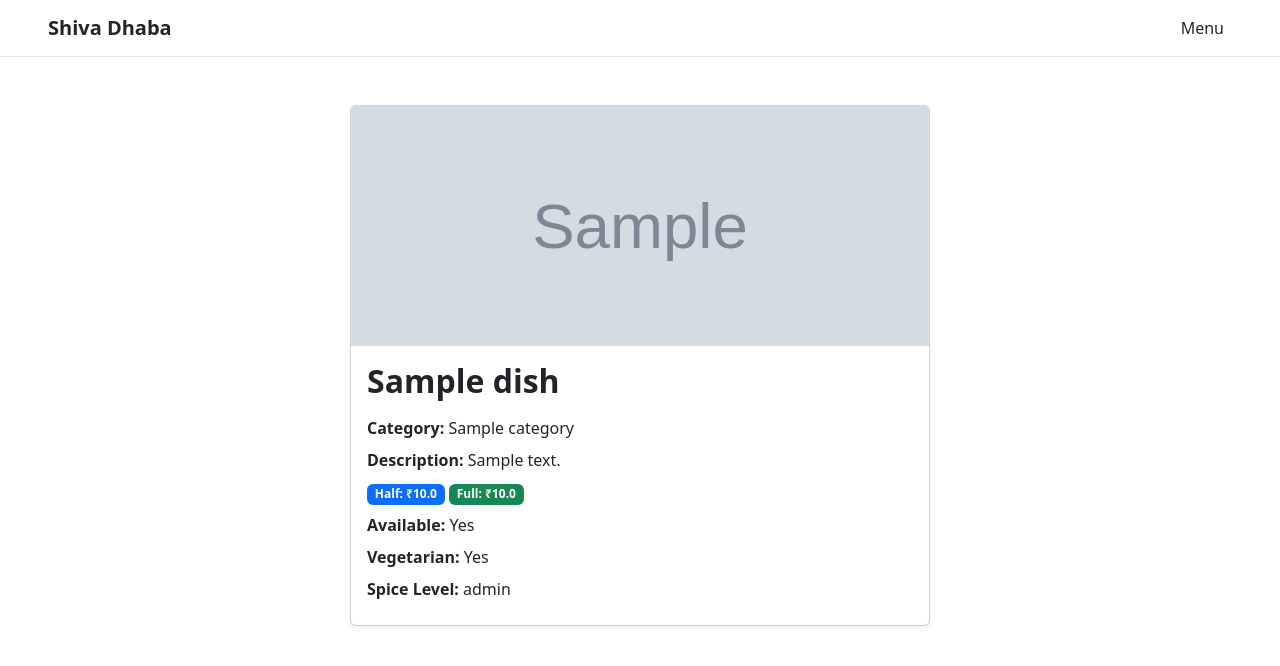
After one commit to Vishwash-chauhan/restro_2, a Flask app: page /shivdhaba/dish/1 in a window 1280 px wide. The commit adds this page. Shown: the top 666 px of the page. Run offline with Flask 3, Linux system fonts and the light colour scheme; tables that the repository leaves empty hold one stand-in row (values such as "Sample post"); grey boxes marked "Sample" are stand-in pictures.

Commit message:
created dish details page

```diff
--- a/app/public.py
+++ b/app/public.py
@@ -12,3 +12,8 @@ def menu():
     else:
         dishes = Dish.query.filter_by(is_available=True).all()
     return render_template('public_menu.html', categories=categories, dishes=dishes, selected_category=category_id)
+
+@public_bp.route('/shivdhaba/dish/<int:dish_id>')
+def dish_detail(dish_id):
+    dish = Dish.query.get_or_404(dish_id)
+    return render_template('dish_detail.html', dish=dish)
--- /dev/null
+++ b/app/templates/public/dish_detail.html
@@ -0,0 +1,28 @@
+{% include 'public_navbar.html' %}
+<div class="container-fluid px-2 px-md-5">
+    <div class="row justify-content-center">
+        <div class="col-12 col-md-8 col-lg-6">
+            <div class="card shadow-sm mt-4">
+                {% if dish.image %}
+                <img src="{{ url_for('static', filename='images/' ~ dish.image) }}" class="card-img-top" alt="{{ dish.name }}" style="object-fit:cover; height:240px;">
+                {% endif %}
+                <div class="card-body">
+                    <h2 class="card-title fw-bold mb-3">{{ dish.name }}</h2>
+                    <p class="mb-2"><strong>Category:</strong> {{ dish.category.name }}</p>
+                    <p class="mb-2"><strong>Description:</strong> {{ dish.description }}</p>
+                    <div class="mb-2">
+                        {% if dish.price_half %}
+                        <span class="badge bg-primary">Half: ₹{{ dish.price_half }}</span>
+                        {% endif %}
+                        {% if dish.price_full %}
+                        <span class="badge bg-success">Full: ₹{{ dish.price_full }}</span>
+                        {% endif %}
+                    </div>
+                    <p class="mb-2"><strong>Available:</strong> {{ 'Yes' if dish.is_available else 'No' }}</p>
+                    <p class="mb-2"><strong>Vegetarian:</strong> {{ 'Yes' if dish.is_vegetarian else 'No' }}</p>
+                    <p class="mb-2"><strong>Spice Level:</strong> {{ dish.spice_level }}</p>
+                </div>
+            </div>
+        </div>
+    </div>
+</div>
--- a/app/templates/public/public_menu.html
+++ b/app/templates/public/public_menu.html
@@ -19,6 +19,7 @@
     <div class="row">
         {% for dish in dishes %}
         <div class="col-12 col-md-6 col-lg-4 mb-4">
+            <a href="{{ url_for('public.dish_detail', dish_id=dish.id) }}" style="text-decoration:none;color:inherit;">
             <div class="card h-100 shadow-sm">
                 {% if dish.image %}
                 <img src="{{ url_for('static', filename='images/' ~ dish.image) }}" class="card-img-top" alt="{{ dish.name }}" style="object-fit:cover; height:180px;">
@@ -35,6 +36,7 @@
                     </div>
                 </div>
             </div>
+            </a>
         </div>
         {% endfor %}
     </div>
```
